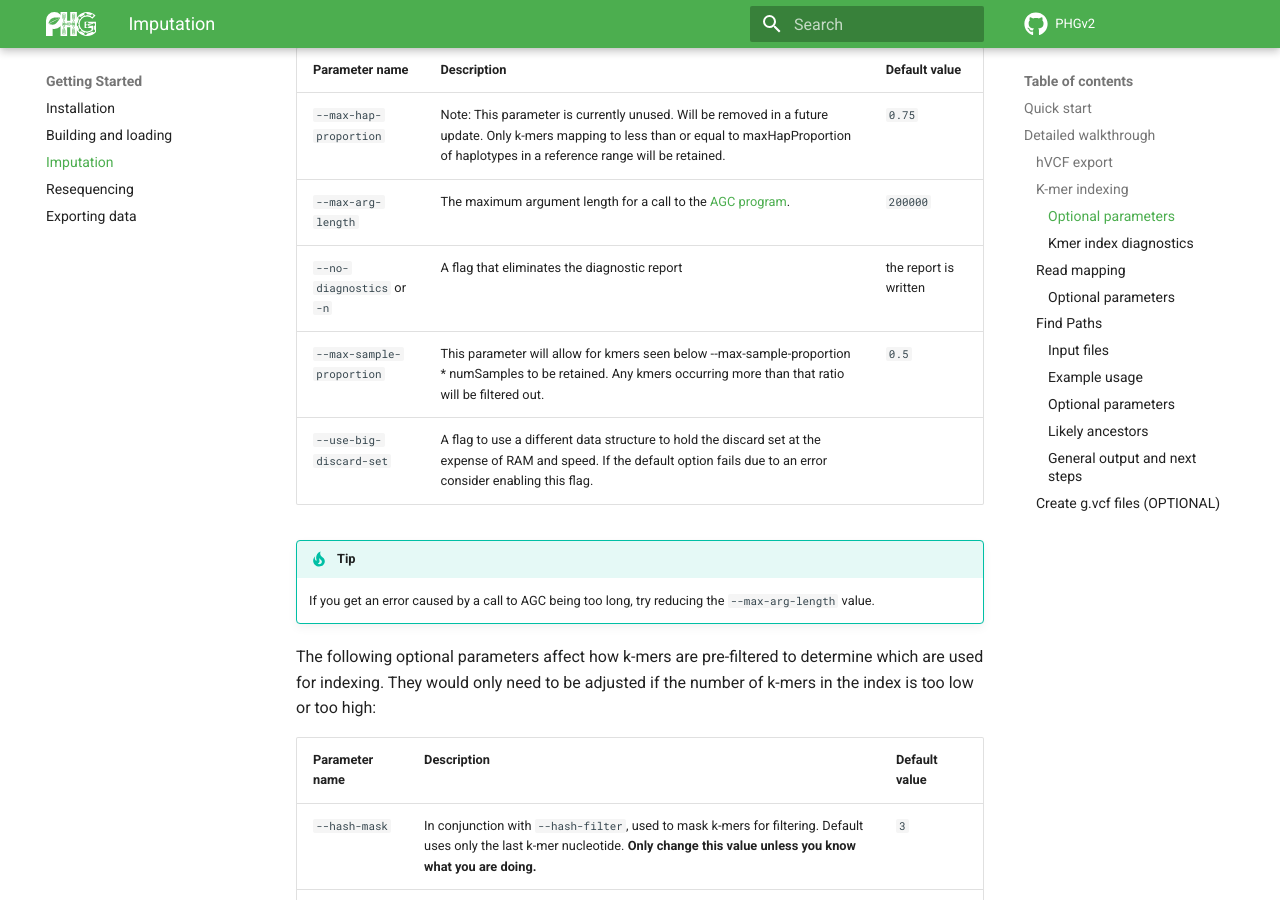
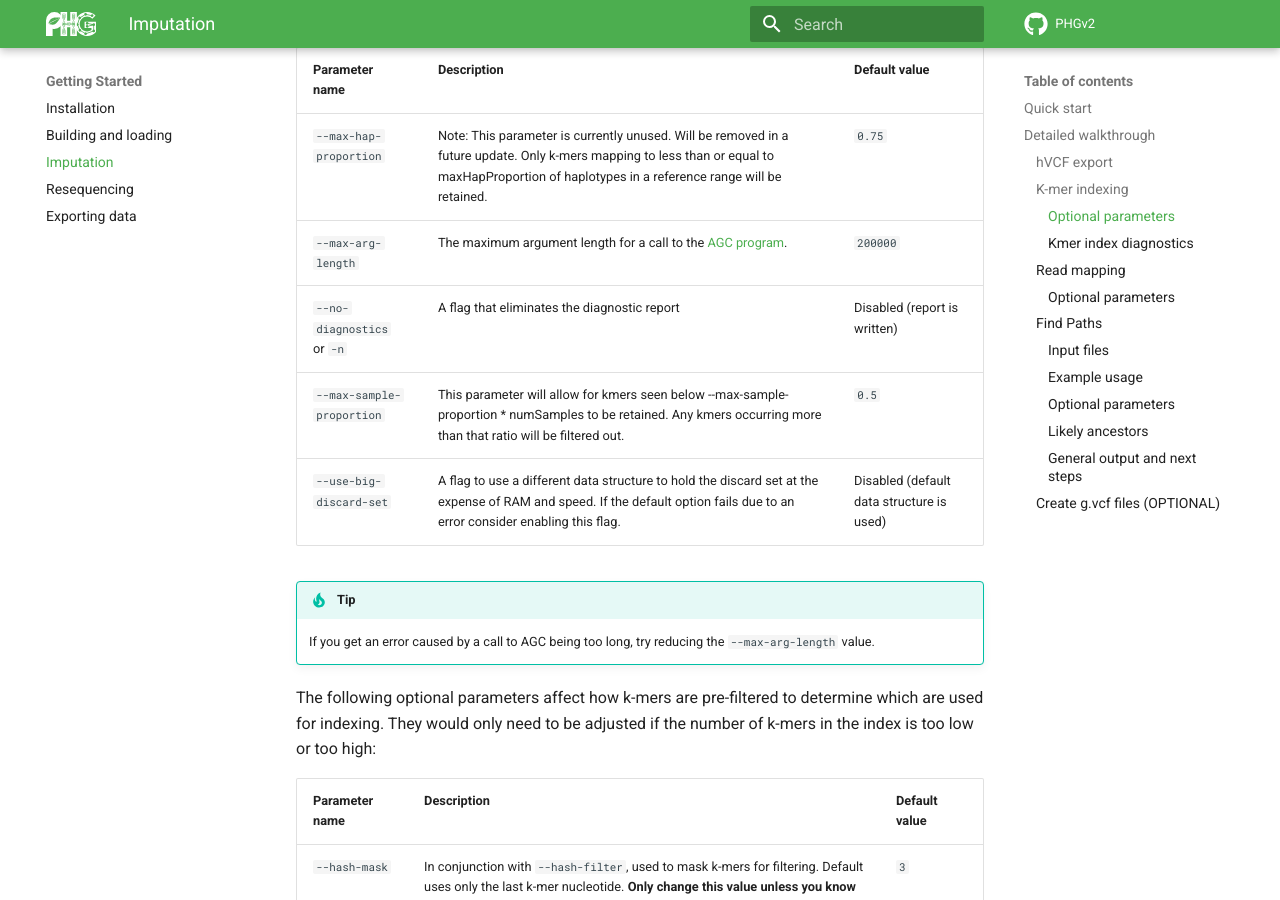
Before and after one commit to maize-genetics/phg_v2, an MkDocs documentation site: the page built from docs/imputation.md, in a window 1280 px wide and 900 px high, scrolled down 5487 px. Built offline with MkDocs 1.6.1 and Material for MkDocs 9.7.7, drawn with Linux system fonts in a browser that asks for light colours; comment, search, counter and statistics services are not loaded.

Commit message:
Updating default params documentation.

```diff
--- a/docs/imputation.md
+++ b/docs/imputation.md
@@ -267,13 +267,13 @@ phg_v2_example/
 In addition to `--index-file`, this command can take other optional
 parameters:
 
-| Parameter name            | Description                                                                                                                                                                                       | Default value         |
-|---------------------------|---------------------------------------------------------------------------------------------------------------------------------------------------------------------------------------------------|-----------------------|
-| `--max-hap-proportion`    | Note: This parameter is currently unused.  Will be removed in a future update. Only k-mers mapping to less than or equal to maxHapProportion of haplotypes in a reference range will be retained. | `0.75`                |
-| `--max-arg-length`        | The maximum argument length for a call to the [AGC program](https://github.com/acoleman2000/agc).                                                                                                 | `200000`              |
-| `--no-diagnostics` or `-n` | A flag that eliminates the diagnostic report                                                                                                                                                      | the report is written |
-| `--max-sample-proportion ` | This parameter will allow for kmers seen below --max-sample-proportion * numSamples to be retained.  Any kmers occurring more than that ratio will be filtered out.                               | `0.5`                  |
-| `--use-big-discard-set`    | A flag to use a different data structure to hold the discard set at the expense of RAM and speed.  If the default option fails due to an error consider enabling this flag.                       |                        |
+| Parameter name            | Description                                                                                                                                                                                       | Default value              |
+|---------------------------|---------------------------------------------------------------------------------------------------------------------------------------------------------------------------------------------------|----------------------------|
+| `--max-hap-proportion`    | Note: This parameter is currently unused.  Will be removed in a future update. Only k-mers mapping to less than or equal to maxHapProportion of haplotypes in a reference range will be retained. | `0.75`                     |
+| `--max-arg-length`        | The maximum argument length for a call to the [AGC program](https://github.com/acoleman2000/agc).                                                                                                 | `200000`                   |
+| `--no-diagnostics` or `-n` | A flag that eliminates the diagnostic report                                                                                                                                                      | Disabled (report is written) |
+| `--max-sample-proportion ` | This parameter will allow for kmers seen below --max-sample-proportion * numSamples to be retained.  Any kmers occurring more than that ratio will be filtered out.                               | `0.5`                      |
+| `--use-big-discard-set`    | A flag to use a different data structure to hold the discard set at the expense of RAM and speed.  If the default option fails due to an error consider enabling this flag.                       | Disabled (default data structure is used) |
 
 
 !!! tip
```
